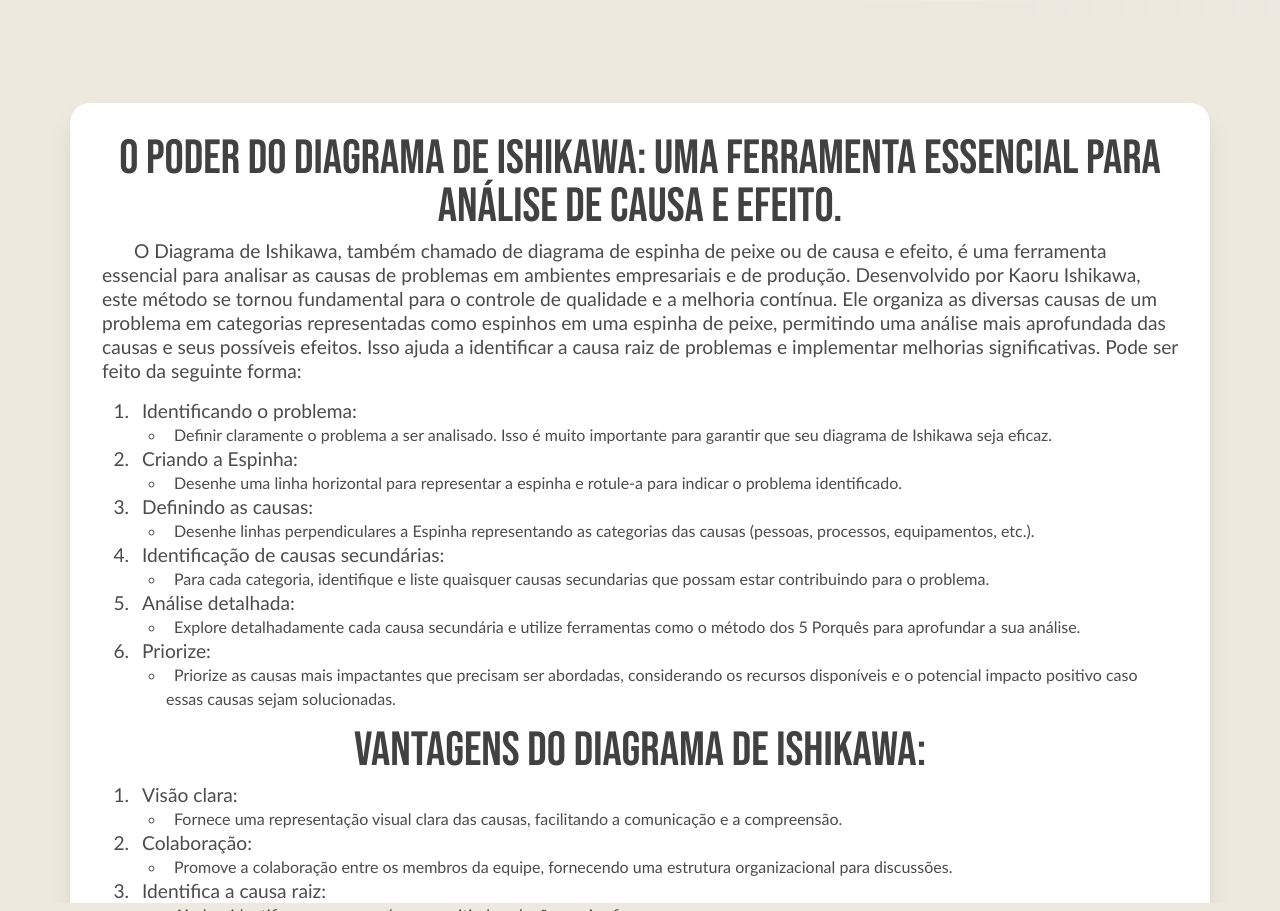
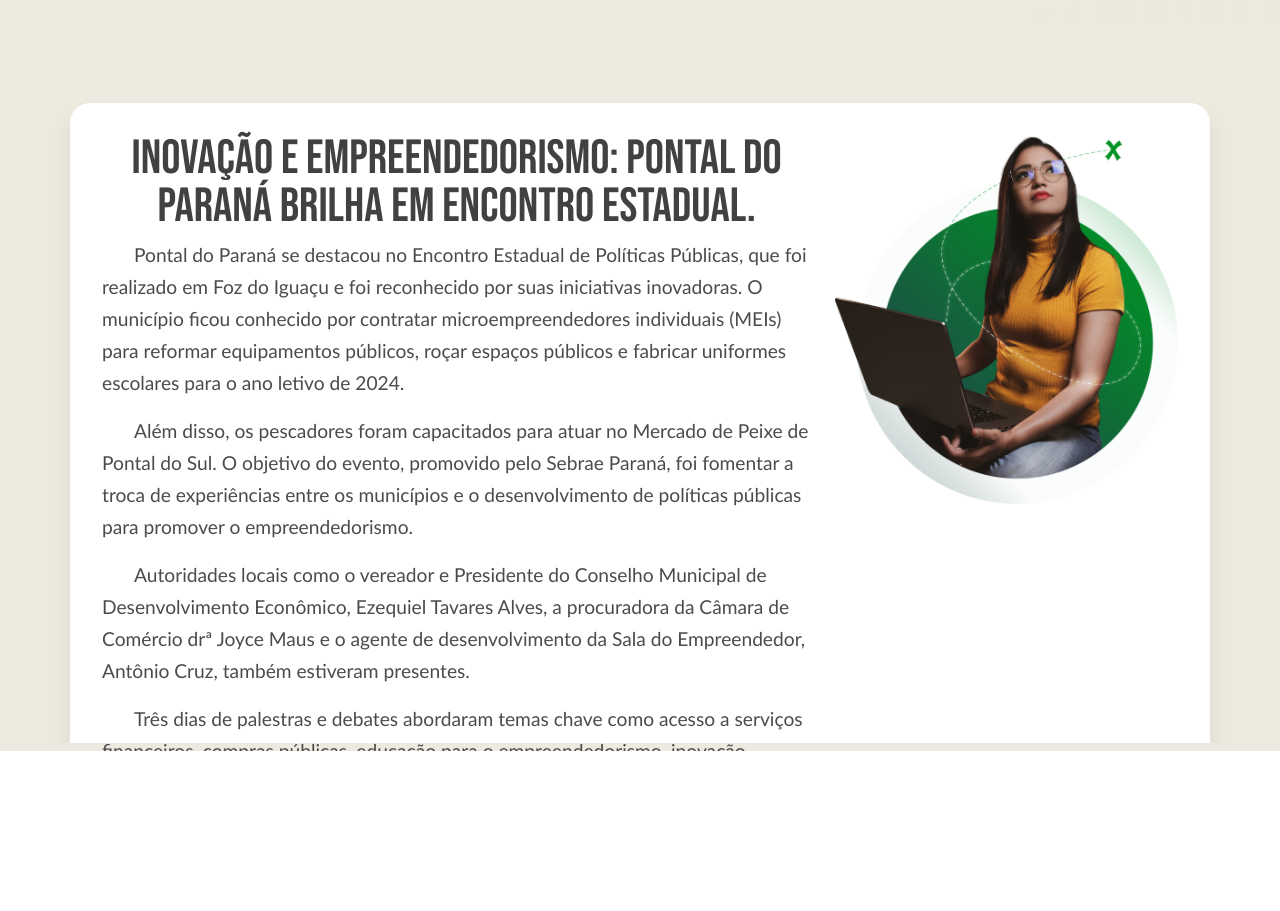
Before and after one commit to isiezz/IFMAISEMPREENDEDOR-UTFPR, a React (Create React App) app: page / in a window 1280 px wide. Shown: the part 3621-4532 px from the top of the page. After the commit the page ends 4372 px from the top, so only its background shows below. Built offline with nearby package versions, Linux system fonts and the light colour scheme.

Commit message:
noticias [06]

```diff
--- a/src/pages/noticias.js
+++ b/src/pages/noticias.js
@@ -6,77 +6,24 @@ export const Noticias = () => {
     <section className="noticias" id="noticias">
       <Container>
         <Row>
-          <Col lg={12}>
-
-          <h2>
-              O poder do diagrama de Ishikawa: uma ferramenta essencial para análise de causa e efeito.
+          <Col lg={8}>
+            <h2>
+            Inovação e Empreendedorismo: Pontal do Paraná brilha em encontro estadual.
             </h2>
             <p>
-            O Diagrama de Ishikawa, também chamado de diagrama de espinha de peixe ou de causa e efeito, é uma ferramenta essencial para analisar as causas de problemas em ambientes empresariais e de produção. Desenvolvido por Kaoru Ishikawa, este método se tornou fundamental para o controle de qualidade e a melhoria contínua. Ele organiza as diversas causas de um problema em categorias representadas como espinhos em uma espinha de peixe, permitindo uma análise mais aprofundada das causas e seus possíveis efeitos. Isso ajuda a identificar a causa raiz de problemas e implementar melhorias significativas. Pode ser feito da seguinte forma:
+            Pontal do Paraná se destacou no Encontro Estadual de Políticas Públicas, que foi realizado em Foz do Iguaçu e foi reconhecido por suas iniciativas inovadoras. O município ficou conhecido por contratar microempreendedores individuais (MEIs) para reformar equipamentos públicos, roçar espaços públicos e fabricar uniformes escolares para o ano letivo de 2024.
             </p>
             <p>
-              <ol>
-
-                <li>Identificando o problema:</li>
-                <ul>
-                  <li>Definir claramente o problema a ser analisado. Isso é muito importante para garantir que seu diagrama de Ishikawa seja eficaz.</li>
-                </ul>
-
-                <li>Criando a Espinha:</li>
-                <ul>
-                  <li>Desenhe uma linha horizontal para representar a espinha e rotule-a para indicar o problema identificado.</li>
-                </ul>
-
-                <li>Definindo as causas:</li>
-                <ul>
-                  <li>Desenhe linhas perpendiculares a Espinha representando as categorias das causas (pessoas, processos, equipamentos, etc.).</li>
-                </ul>
-
-                <li>Identificação de causas secundárias:</li>
-                <ul>
-                  <li>Para cada categoria, identifique e liste quaisquer causas secundarias que possam estar contribuindo para o problema.</li>
-                </ul>
-
-                <li>Análise detalhada:</li>
-                <ul>
-                  <li>Explore detalhadamente cada causa secundária e utilize ferramentas como o método dos 5 Porquês para aprofundar a sua análise.</li>
-                </ul>
-
-                <li>Priorize:</li>
-                <ul>
-                  <li>Priorize as causas mais impactantes que precisam ser abordadas, considerando os recursos disponíveis e o potencial impacto positivo caso essas causas sejam solucionadas.</li>
-                </ul>
-
-              </ol>
+            Além disso, os pescadores foram capacitados para atuar no Mercado de Peixe de Pontal do Sul. O objetivo do evento, promovido pelo Sebrae Paraná, foi fomentar a troca de experiências entre os municípios e o desenvolvimento de políticas públicas para promover o empreendedorismo.
             </p>
-
-
-            <h2>
-            Vantagens do diagrama de Ishikawa:
-            </h2>
             <p>
-              <ol>
-
-                <li>Visão clara:</li>
-                <ul>
-                  <li>Fornece uma representação visual clara das causas, facilitando a comunicação e a compreensão.</li>
-                </ul>
-
-                <li>Colaboração:</li>
-                <ul>
-                  <li>Promove a colaboração entre os membros da equipe, fornecendo uma estrutura organizacional para discussões.</li>
-                </ul>
-
-                <li>Identifica a causa raiz:</li>
-                <ul>
-                  <li>Ajuda a identificar as causas raízes, permitindo soluções mais eficazes.</li>
-                </ul>
-
-                <li>Melhoria contínua:</li>
-                <ul>
-                  <li>Diagramas de Ishikawa são integrados à filosofia de melhoria contínua e suportam o ciclo PDCA (Plan(Planejar), Do(Fazer), Check(Checar), Action(Agir)).</li>
-                </ul>
-              </ol>
+            Autoridades locais como o vereador e Presidente do Conselho Municipal de Desenvolvimento Econômico, Ezequiel Tavares Alves, a procuradora da Câmara de Comércio drª Joyce Maus e o agente de desenvolvimento da Sala do Empreendedor, Antônio Cruz, também estiveram presentes.
+            </p>
+            <p>
+            Três dias de palestras e debates abordaram temas chave como acesso a serviços financeiros, compras públicas, educação para o empreendedorismo, inovação, simplificação e desburocratização. Também merecem destaque os workshops práticos e criativos focados na construção de um ambiente de negócios.
+            </p>
+            <p>
+            A participação ativa de Pontal do Paraná fortalece o compromisso do município em promover a inovação e o empreendedorismo, moldando um futuro promissor para a comunidade local.
             </p>
 
             {/* <div className="text-center">
@@ -85,11 +32,9 @@ export const Noticias = () => {
                 </a>
               </div> */}
           </Col>
-
-          {/* <Col lg={4}>
-            <img src={noticia} />
-          </Col> */}
-
+          <Col lg={4}>
+            <img src={noticia} alt="noticia"/>
+          </Col>
         </Row>
       </Container>
     </section>
--- a/src/style/global.css
+++ b/src/style/global.css
@@ -313,7 +313,7 @@ ul.brands li.brand-logo img:hover {
 
 #noticias {
   background-color: var(--Background);
-  height: 100vh;
+  height: 80vh;
 }
 
 #noticias div.container {
@@ -349,15 +349,7 @@ ul.brands li.brand-logo img:hover {
   font-weight: 400;
   font-style: normal;
   text-indent: 2rem;
-  line-height: 1.5rem;
-}
-
-#noticias li {
-  text-indent: .5rem;
-}
-
-#noticias ul > li {
-  font-size: 1rem;
+  line-height: 2rem;
 }
 
 /* INCUBADORA */
```
